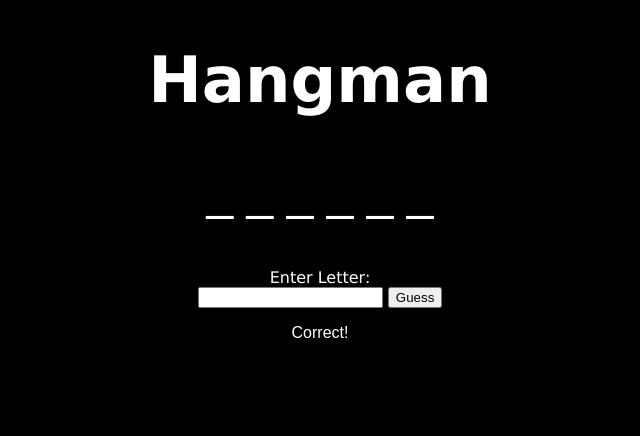
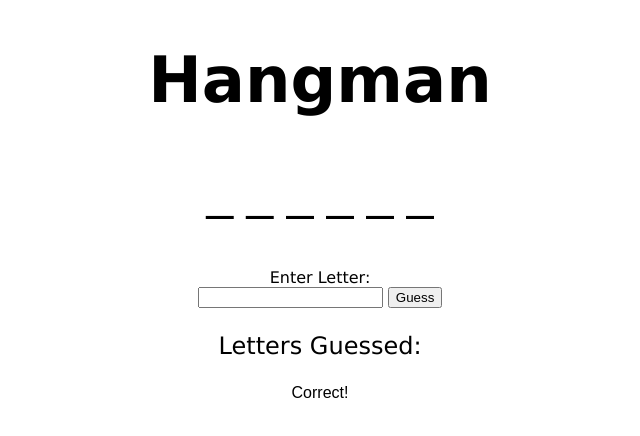
Before and after one commit to Stuart-Dann/Hangman, a plain HTML site: page Hangman.html in a window 1280 px wide. Both pictures are taken after a click on the button "Guess". Shown: the whole page, without its empty margins (320-960 px from the left). Drawn offline with Linux system fonts and the light colour scheme.

Commit message:
05/12/21

```diff
--- a/Hangman.css
+++ b/Hangman.css
@@ -5,8 +5,6 @@
 body {
 	font-family: 'Lucida Sans', 'Lucida Sans Regular', 'Lucida Grande', 'Lucida Sans Unicode', Geneva, Verdana, sans-serif;
 	text-align: center;
-	background-color: black;
-	color: #ffff;
 }
 p {
 	font-size: 1.5em;
--- a/Hangman.html
+++ b/Hangman.html
@@ -17,6 +17,7 @@
         <input type="text" id="letter" value="">
         <input id="button" type = 'button' value="Guess"  onclick="checkGuess()">
     </form>
+    <p id='guessed'>Letters Guessed:</p>
     <p id='status'></p>
 </body>
 </html>
--- a/Hangman.js
+++ b/Hangman.js
@@ -53,16 +53,17 @@ const wordList = [
 ];
 
 const randomWord = (words) => words[Math.floor(Math.random() * words.length + 1)];
-const word = 'riddle';
+const word = randomWord(wordList);
 // randomWord(wordList)
+let domArray = [];
 let guesses = [];
 let lives = 9;
 for (let i = 0; i < word.length; i++) {
-	guesses.push('_');
+	domArray.push('_');
 }
 
 const setUp = () => {
-	document.getElementById('domWord').textContent = guesses.join(' ');
+	document.getElementById('domWord').textContent = domArray.join(' ');
 };
 
 function checkGuess() {
@@ -74,8 +75,9 @@ function checkGuess() {
 			if (word[i] === guess) indices.push(i);
 		}
 		for (let i = 0; i < indices.length; i++) {
-			guesses[indices[i]] = word[indices[i]];
+			domArray[indices[i]] = word[indices[i]];
 		}
+		guesses.push(guess);
 	} else {
 		if (guesses.includes(guess)) {
 			document.getElementById('status').textContent = "You've already guessed that!";
@@ -85,6 +87,8 @@ function checkGuess() {
 			if (lives <= 0) {
 				document.getElementById('status').textContent = 'You Lose!';
 			}
+			document.getElementById('guessed').textContent += guess + ' ';
+			guesses.push(guess);
 		}
 	}
 	setUp();
```
